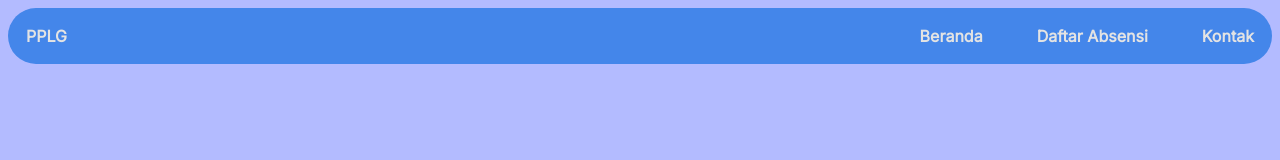
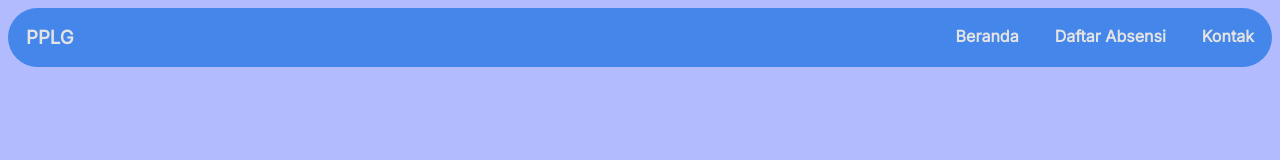
Before and after one commit to fpbismyname/Presensi_PPLG, a React (Vite) app: page / in a window 1280 px wide. Shown: the top 160 px of the page. Built offline with nearby package versions, Linux system fonts and the light colour scheme.

Commit message:
(1.0.8) Updated

```diff
--- a/src/components/Navbar.jsx
+++ b/src/components/Navbar.jsx
@@ -10,7 +10,7 @@ class Navbar extends React.Component{
     render(){
         return(
             <div className='Navbar'>
-                <label className='Nav_Brand'>PPLG</label>
+                <h1 className='Nav_Brand'>PPLG</h1>
                 <ul>
                     <li>Beranda</li>
                     <li>Daftar Absensi</li>
--- a/src/styles/pages.css
+++ b/src/styles/pages.css
@@ -17,6 +17,7 @@
     --res5px: calc(1vh + 5px);
     --res0px: 0px;
     /* responsive view point*/
+    --res8pt: calc(1vh + 8pt);
     --res12pt: calc(1vh + 12pt);
     --res24pt: calc(1vh + 24pt);
     --res32pt: calc(1vh + 32pt);
@@ -135,7 +136,7 @@
 .Navbar, ul, li{
     position: flex;
     list-style: none;
-    gap: var(--res10px);
+    /* gap: var(--res10px); */
     /* background-color: red; */
 }
 
@@ -144,6 +145,7 @@ li {
     display: block;
     border-radius: var(--res30px);
     padding: var(--res10px);
+    cursor: pointer;
 }
 
 li:hover {
@@ -153,6 +155,8 @@ li:hover {
 .Nav_Brand{
     display: flex;
     flex-direction: row;
+    font-size: var(--res8pt);
+    font-weight: var(--bold);
     margin: var(--res10px);
 }
 
```
